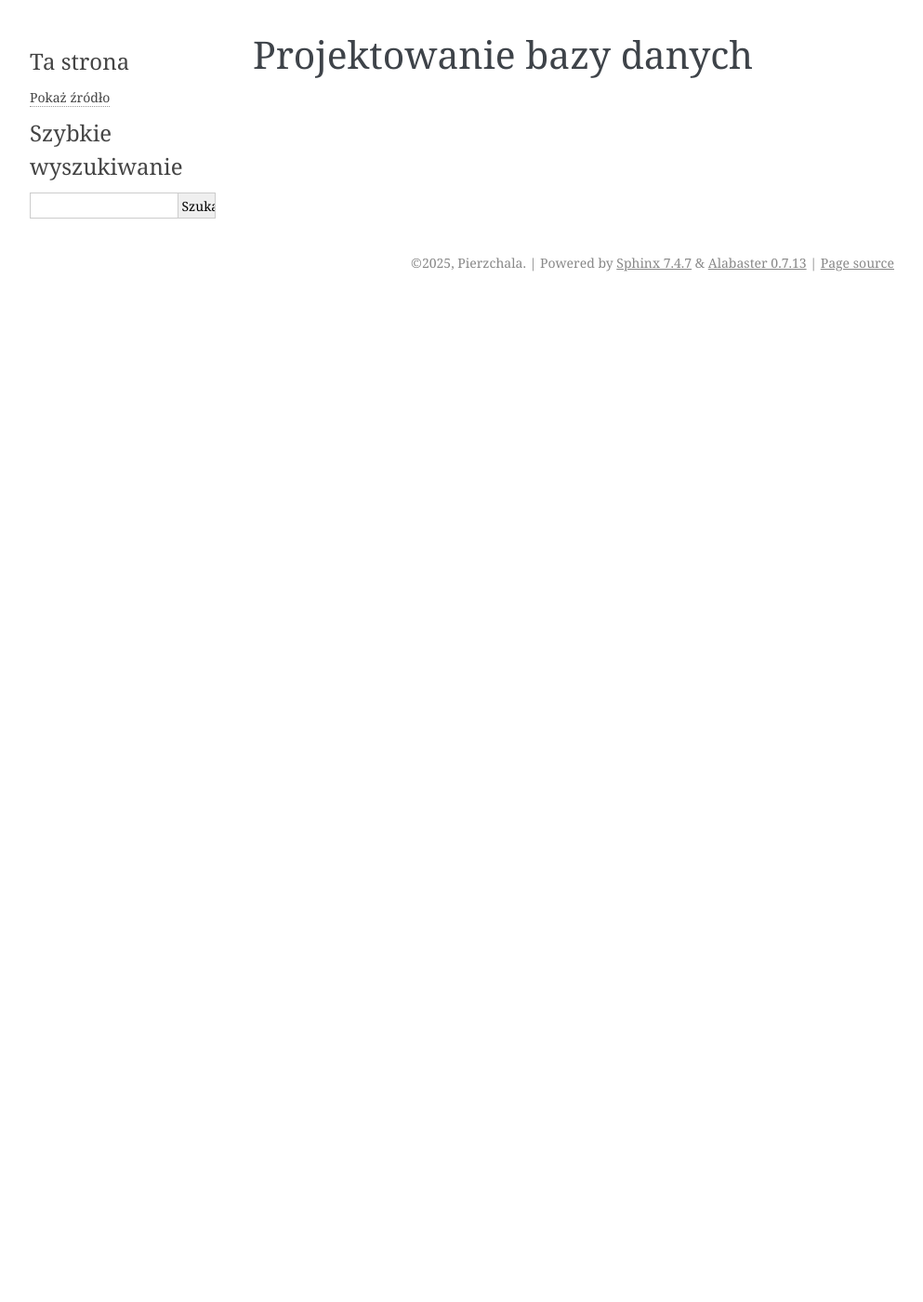
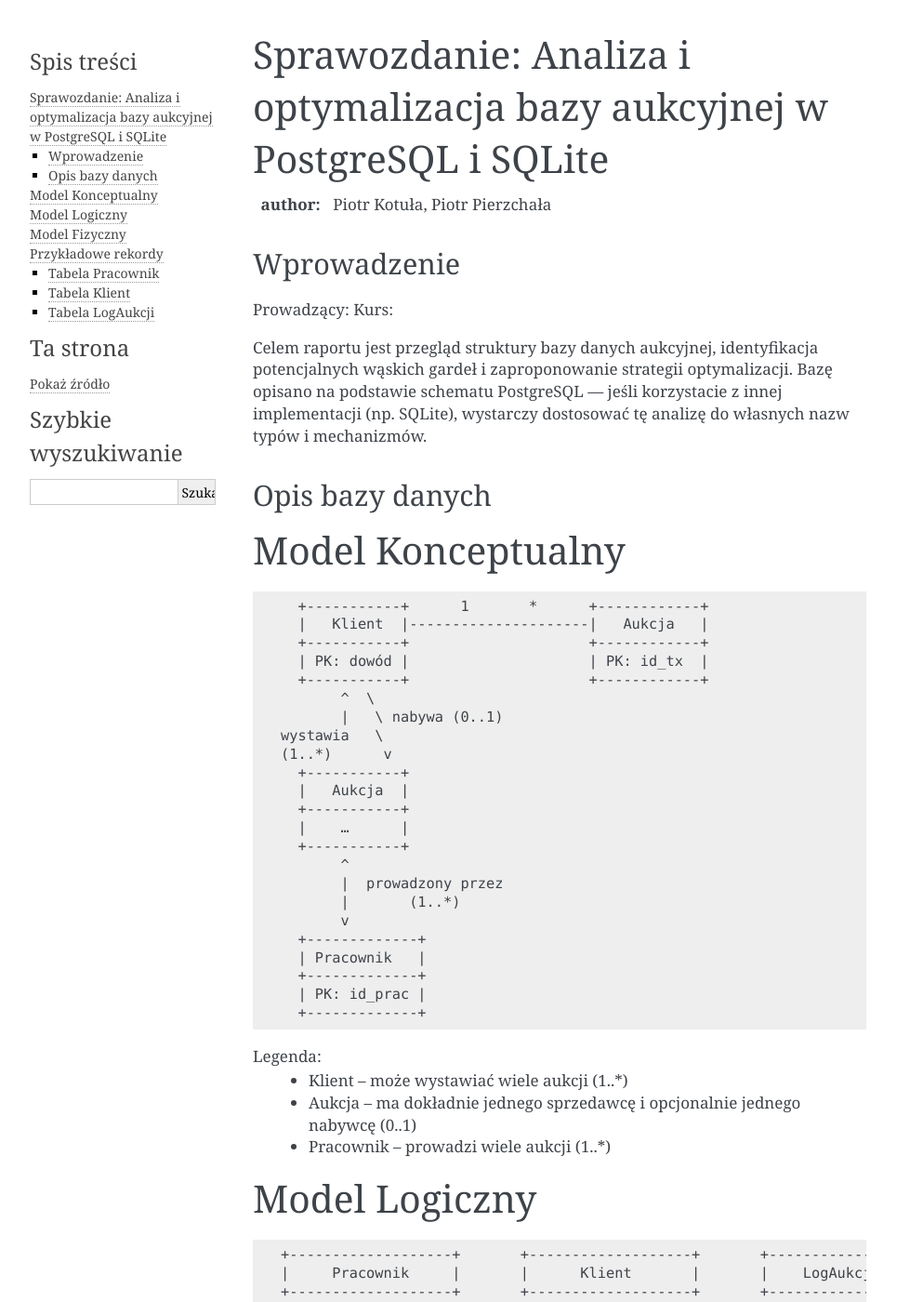
Before and after one commit to Potu123/Sprawozdanie, a Sphinx documentation site: the page built from source/rozdzial3/index.rst, in a window 1280 px wide and 1400 px high. Shown: the whole window at 93% size, without its empty margins (148-1141 px from the left). Built offline with Sphinx 7.4.7, drawn with Linux system fonts in a browser that asks for light colours; pages that are not in the unit, such as notebooks, are missing from menus; some of the changed text lies outside the part shown.

Commit message:
dodanie zawartości index.rst

```diff
--- a/source/rozdzial3/index.rst
+++ b/source/rozdzial3/index.rst
@@ -1,3 +1,185 @@
+Sprawozdanie: Analiza i optymalizacja bazy aukcyjnej w PostgreSQL i SQLite
+==========================================================================
 
-Projektowanie bazy danych
-===============================
+:author: Piotr Kotuła, Piotr Pierzchała
+
+Wprowadzenie
+------------
+
+Prowadzący:
+Kurs:
+
+Celem raportu jest przegląd struktury bazy danych aukcyjnej, identyfikacja potencjalnych wąskich gardeł i zaproponowanie strategii optymalizacji.
+Bazę opisano na podstawie schematu PostgreSQL — jeśli korzystacie z innej implementacji (np. SQLite), wystarczy dostosować tę analizę do własnych nazw typów i mechanizmów.
+
+Opis bazy danych
+----------------
+
+Model Konceptualny
+==================
+
+.. code-block:: none
+
+           +-----------+      1       *      +------------+
+           |   Klient  |---------------------|   Aukcja   |
+           +-----------+                     +------------+
+           | PK: dowód |                     | PK: id_tx  |
+           +-----------+                     +------------+
+                ^  \
+                |   \ nabywa (0..1)
+         wystawia   \
+         (1..*)      v
+           +-----------+
+           |   Aukcja  |
+           +-----------+
+           |    …      |
+           +-----------+
+                ^
+                |  prowadzony przez
+                |       (1..*)
+                v
+           +-------------+
+           | Pracownik   |
+           +-------------+
+           | PK: id_prac |
+           +-------------+
+
+Legenda:
+  • Klient – może wystawiać wiele aukcji (1..*)
+  • Aukcja – ma dokładnie jednego sprzedawcę i opcjonalnie jednego nabywcę (0..1)
+  • Pracownik – prowadzi wiele aukcji (1..*)
+
+Model Logiczny
+==============
+
+.. code-block:: none
+
+  +-------------------+       +-------------------+       +------------------+
+  |     Pracownik     |       |      Klient       |       |    LogAukcji     |
+  +-------------------+       +-------------------+       +------------------+
+  | PK: numer_pracown |       | PK: numer_dowodu  |       | PK: id_transak   |
+  | imie              |       | imie              |       | sprzedawca (FK)  |
+  | nazwisko          |       | nazwisko          |       | nabywca   (FK)   |
+  +-------------------+       | ilosc_wyst_przedm |       | data_transakcji  |
+                              | wymaga_kaucji     |       | cena_sprzedazy   |
+                              +-------------------+       | numer_pracow (FK)|
+                                                          +------------------+
+
+Połączenia:
+  • LogAukcji.sprzedawca → Klient.numer_dowodu (1:N)
+  • LogAukcji.nabywca → Klient.numer_dowodu (0..1:N)
+  • LogAukcji.numer_pracownika → Pracownik.numer_pracownika (1:N)
+
+Model Fizyczny
+==============
+
+.. code-block:: sql
+
+    CREATE TABLE Pracownik (
+        numer_pracownika SERIAL PRIMARY KEY,
+        imie       VARCHAR(50) NOT NULL,
+        nazwisko   VARCHAR(50) NOT NULL
+    );
+
+    CREATE TABLE Klient (
+        numer_dowodu                   VARCHAR(20) PRIMARY KEY,
+        imie                           VARCHAR(50) NOT NULL,
+        nazwisko                       VARCHAR(50) NOT NULL,
+        ilosc_wystawionych_przedmiotow INT DEFAULT 0,
+        wymaga_kaucji                 BOOLEAN DEFAULT FALSE
+    );
+
+    CREATE TABLE LogAukcji (
+        id_transakcji    SERIAL PRIMARY KEY,
+        sprzedawca       VARCHAR(20) NOT NULL,
+        nabywca          VARCHAR(20),
+        data_transakcji  DATE NOT NULL,
+        cena_sprzedazy   NUMERIC(10,2) NOT NULL DEFAULT 0,
+        numer_pracownika INT NOT NULL,
+        CONSTRAINT fk_sprzedawca FOREIGN KEY (sprzedawca) REFERENCES Klient(numer_dowodu),
+        CONSTRAINT fk_nabywca FOREIGN KEY (nabywca) REFERENCES Klient(numer_dowodu),
+        CONSTRAINT fk_pracownik FOREIGN KEY (numer_pracownika) REFERENCES Pracownik(numer_pracownika)
+    );
+
+Przykładowe rekordy
+===================
+
+Tabela Pracownik
+----------------
+
+.. list-table::
+   :header-rows: 1
+
+   * - numer_pracownika
+     - imię
+     - nazwisko
+   * - 1
+     - Anna
+     - Kowalska
+   * - 2
+     - Marek
+     - Nowak
+   * - 3
+     - Ewa
+     - Zielińska
+   * - ...
+     - ...
+     - ...
+
+Tabela Klient
+-------------
+
+.. list-table::
+   :header-rows: 1
+
+   * - numer_dowodu
+     - imię
+     - nazwisko
+     - ilosc_wystawionych_przedmiotów
+     - wymaga_kaucji
+   * - ID100001
+     - Jan
+     - Kowalski
+     - 3
+     - 1
+   * - ID100002
+     - Anna
+     - Nowak
+     - 5
+     - 0
+   * - ...
+     - ...
+     - ...
+     - ...
+     - ...
+
+Tabela LogAukcji
+----------------
+
+.. list-table::
+   :header-rows: 1
+
+   * - id_transakcji
+     - sprzedawca
+     - nabywca
+     - data_transakcji
+     - cena_sprzedazy
+     - numer_pracownika
+   * - 1
+     - ID100001
+     - ID100050
+     - 2025-06-01
+     - 150.75
+     - 1
+   * - 2
+     - ID100002
+     - ID100049
+     - 2025-06-02
+     - 220.00
+     - 2
+   * - ...
+     - ...
+     - ...
+     - ...
+     - ...
+     - ...
```
